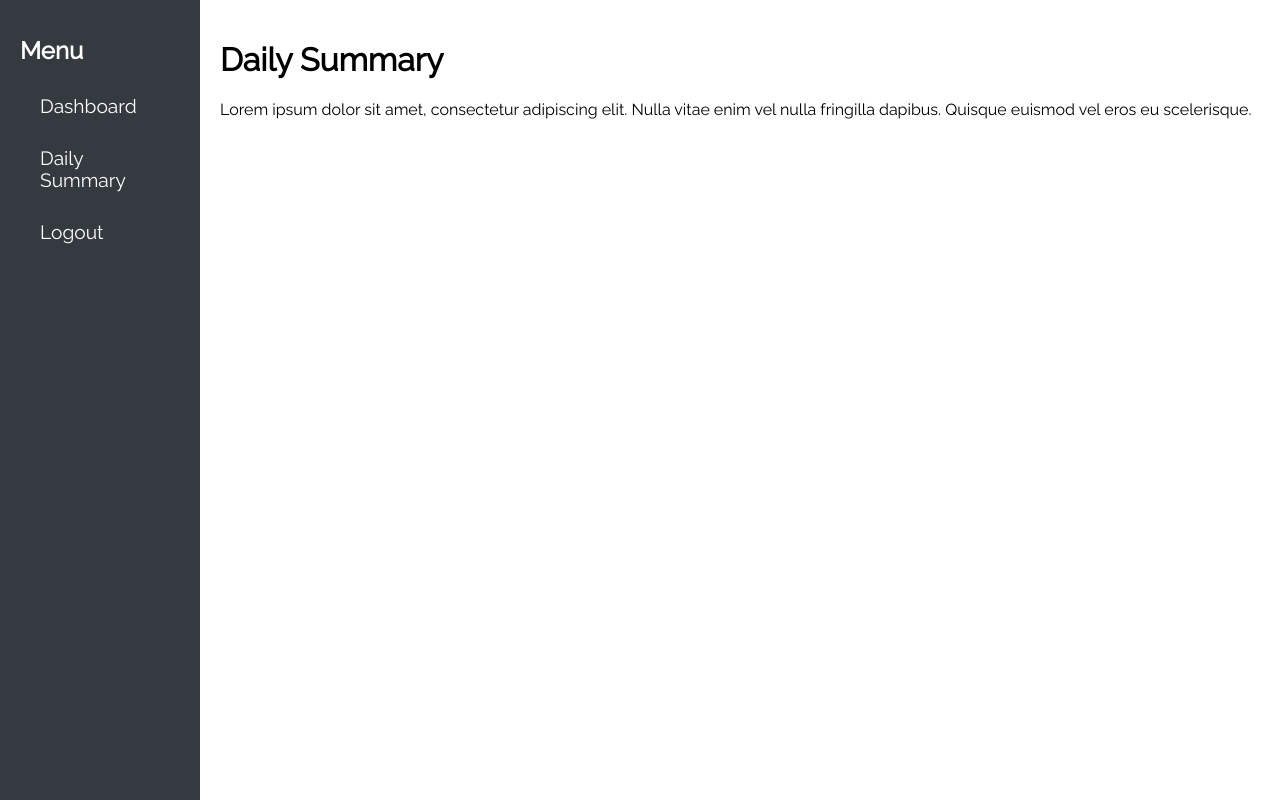
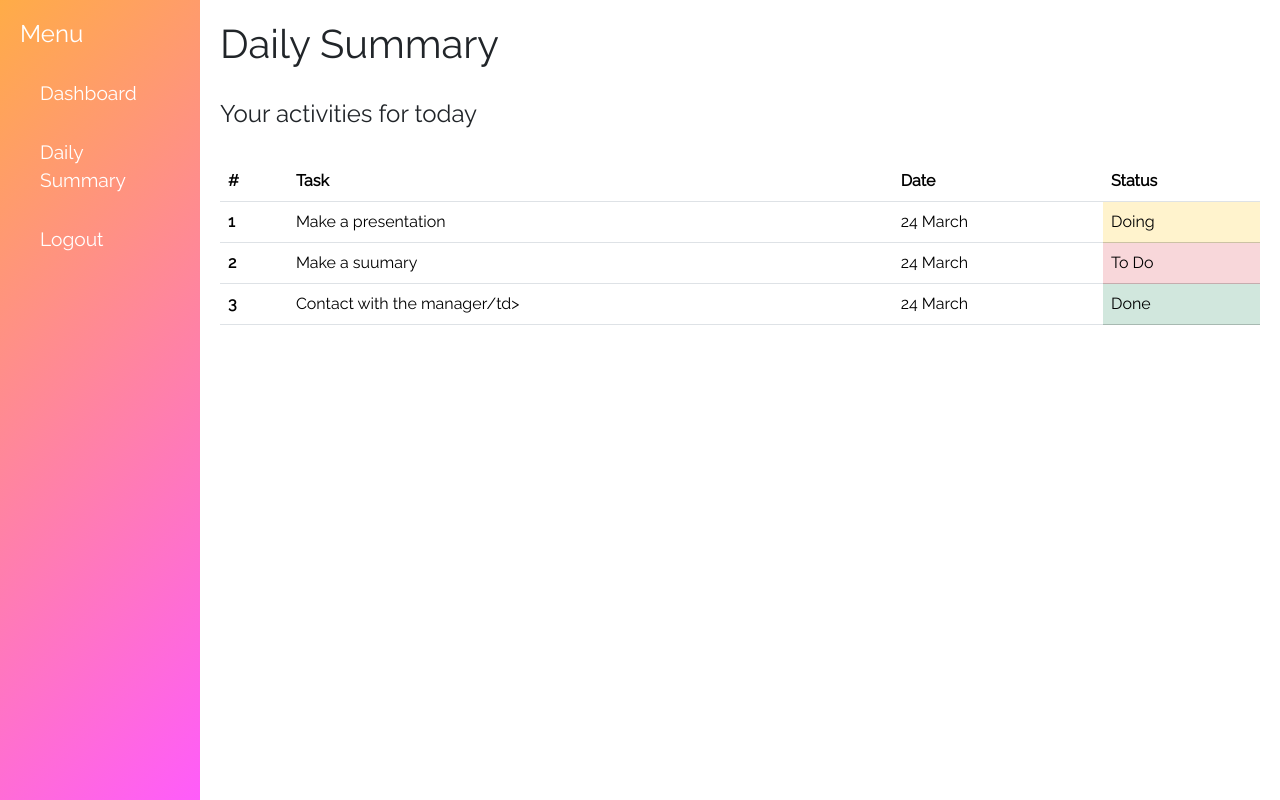
Before and after one commit to Prodygyt/SemanaTecWeb, a Flask app: page /summary in a window 1280 px wide. Run offline with Flask 2, Linux system fonts and the light colour scheme; the visitor is signed in with stand-in values (Sample User, id 1).

Commit message:
Summary interfaz

```diff
--- a/templates/dashboard.html
+++ b/templates/dashboard.html
@@ -2,7 +2,7 @@
 <html>
   <head>
     <link href='https://fonts.googleapis.com/css?family=Raleway' rel='stylesheet'>
-    <title>Left Sidebar with Buttons</title>
+    <title>Dashboard</title>
     <style>
       body {
         margin: 0;
@@ -10,7 +10,7 @@
         font-family: 'Raleway';
       }
       #sidebar {
-        background-color: #343a40;
+        background: linear-gradient(135deg, rgba(255, 163, 51, 0.9), rgba(255, 74, 250, 0.9));
         color: white;
         height: 100%;
         position: fixed;
--- a/templates/summary.html
+++ b/templates/summary.html
@@ -2,7 +2,9 @@
 <html>
   <head>
     <link href='https://fonts.googleapis.com/css?family=Raleway' rel='stylesheet'>
-    <title>Left Sidebar with Buttons</title>
+    <link href="https://cdn.jsdelivr.net/npm/bootstrap@5.3.0-alpha1/dist/css/bootstrap.min.css" rel="stylesheet" integrity="sha384-GLhlTQ8iRABdZLl6O3oVMWSktQOp6b7In1Zl3/Jr59b6EGGoI1aFkw7cmDA6j6gD" crossorigin="anonymous">
+    <script src="https://cdn.jsdelivr.net/npm/bootstrap@5.3.0-alpha1/dist/js/bootstrap.bundle.min.js" integrity="sha384-w76AqPfDkMBDXo30jS1Sgez6pr3x5MlQ1ZAGC+nuZB+EYdgRZgiwxhTBTkF7CXvN" crossorigin="anonymous"></script>
+    <title>Summary</title>
     <style>
       body {
         margin: 0;
@@ -10,7 +12,7 @@
         font-family: 'Raleway';
       }
       #sidebar {
-        background-color: #343a40;
+        background: linear-gradient(135deg, rgba(255, 163, 51, 0.9), rgba(255, 74, 250, 0.9));
         color: white;
         height: 100%;
         position: fixed;
@@ -61,8 +63,42 @@
     </div>
     <div id="content">
       <h1>Daily Summary</h1>
-      <p>Lorem ipsum dolor sit amet, consectetur adipiscing elit. Nulla vitae enim vel nulla fringilla dapibus. Quisque euismod vel eros eu scelerisque.</p>
+      <br>
+      <h4>
+        Your activities for today
+      </h4>
+      <br>
+      <table class="table table-hover">
+        <thead>
+          <tr>
+            <th scope="col">#</th>
+            <th scope="col">Task</th>
+            <th scope="col">Date</th>
+            <th scope="col">Status</th>
+          </tr>
+        </thead>
+        <tbody>
+          <tr>
+            <th scope="row">1</th>
+            <td>Make a presentation</td>
+            <td>24 March</td>
+            <td class="table-warning">Doing</td>
+          </tr>
+          <tr>
+            <th scope="row">2</th>
+            <td>Make a suumary</td>
+            <td>24 March</td>
+            <td class="table-danger">To Do</td>
+          </tr>
+          <tr>
+            <th scope="row">3</th>
+            <td>Contact with the manager/td>
+            <td>24 March</td>
+            <td class="table-success">Done</td>
+          </tr>
+        </tbody>
+      </table>
     </div>
+  </div>
   </body>
 </html>
-x
```
